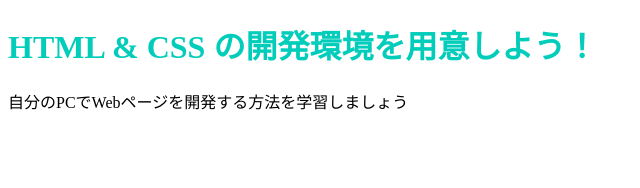
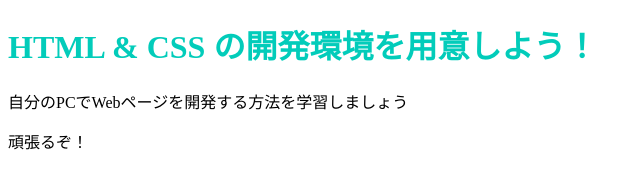
Before and after one commit to damblog/damblog.github.io, a plain HTML site: page index.html in a window 1280 px wide. Shown: the whole page, without its empty margins (0-640 px from the left). Drawn offline with Linux system fonts and the light colour scheme.

Commit message:
Update index.html

```diff
--- a/index.html
+++ b/index.html
@@ -8,5 +8,6 @@
   <body>
     <h1 class="title">HTML & CSS の開発環境を用意しよう！</h1>
     <p>自分のPCでWebページを開発する方法を学習しましょう</p>
+    <p>頑張るぞ！</p>
   </body>
 </html>
```
